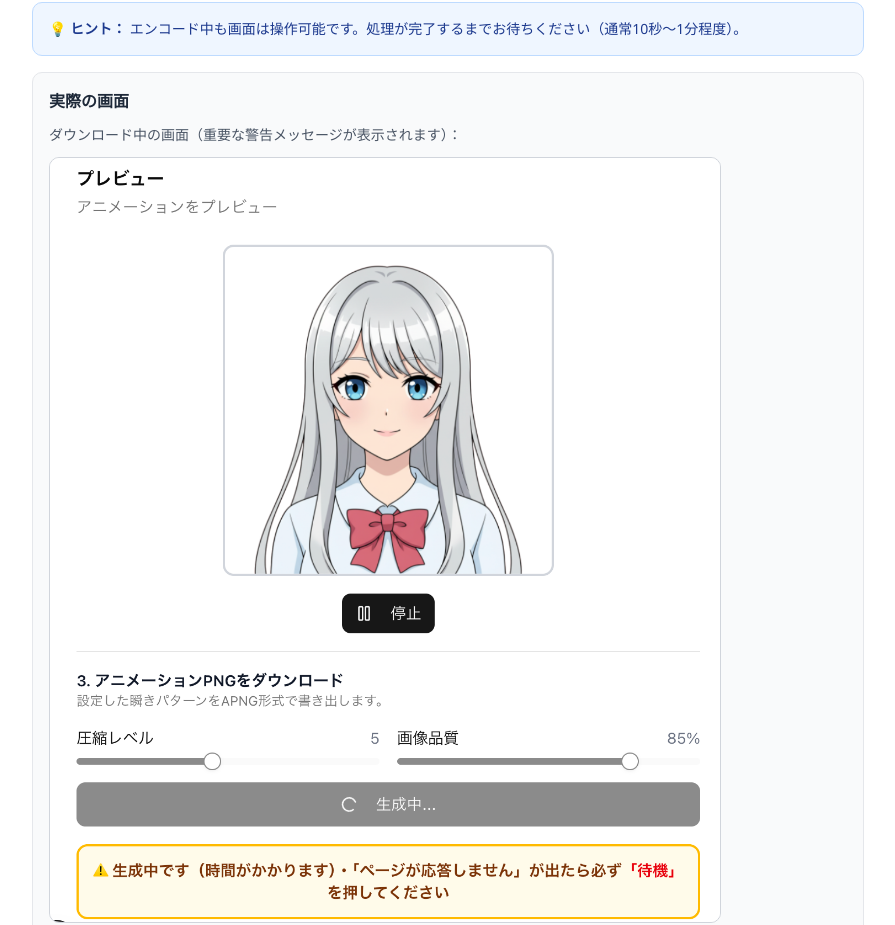
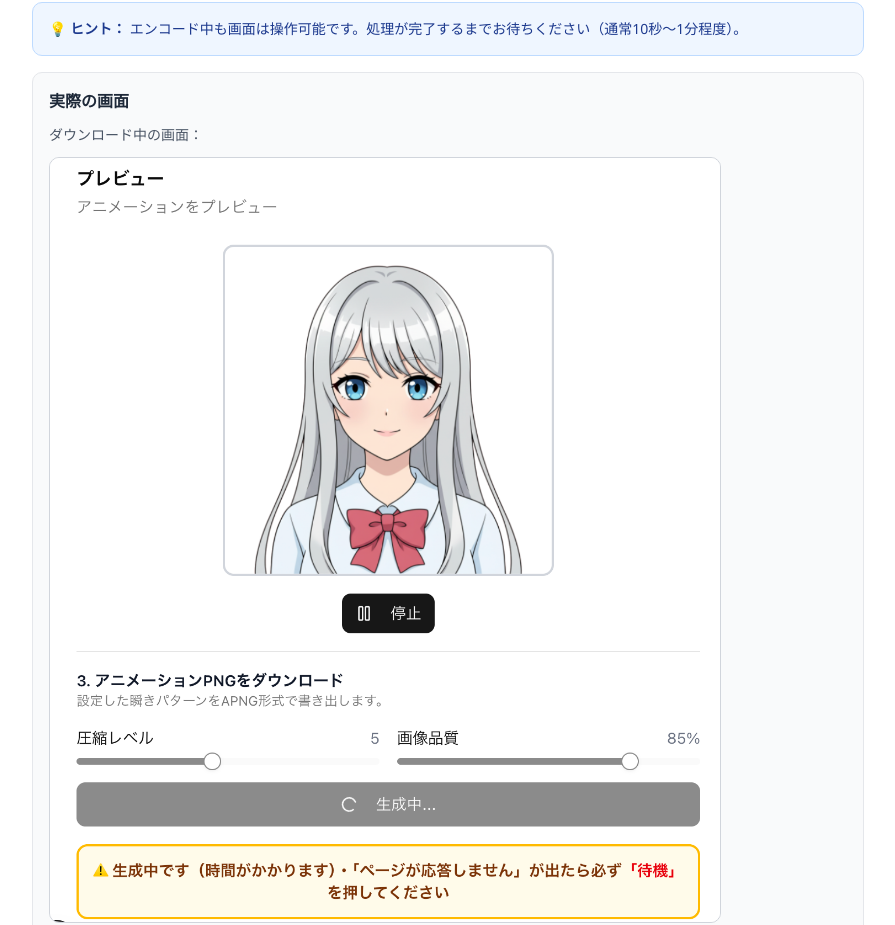
Before and after one commit to air-nakamoto/blink-animation-tool, a Next.js app: page /manual in a window 1280 px wide. Shown: the part 2240-3165 px from the top of the page, without its empty margins (192-1087 px from the left). Built offline with nearby package versions, Linux system fonts and the light colour scheme.

Commit message:
マニュアルのダウンロード画面説明を簡潔に修正
- 「ダウンロード中の画面（重要な警告メッセージが表示されます）」→「ダウンロード中の画面：」に変更
- 最新のUIに合わせてシンプルな説明に更新

```diff
--- a/app/manual/page.tsx
+++ b/app/manual/page.tsx
@@ -174,7 +174,7 @@ export default function ManualPage() {
                   <div className="mt-4 p-4 bg-gray-50 rounded-lg border border-gray-200">
                     <h4 className="font-semibold text-gray-800 mb-3">実際の画面</h4>
                     <p className="text-sm text-gray-600 mb-3">
-                      ダウンロード中の画面（重要な警告メッセージが表示されます）：
+                      ダウンロード中の画面：
                     </p>
                     <Image
                       src="/manual/step3-download.png"
```
